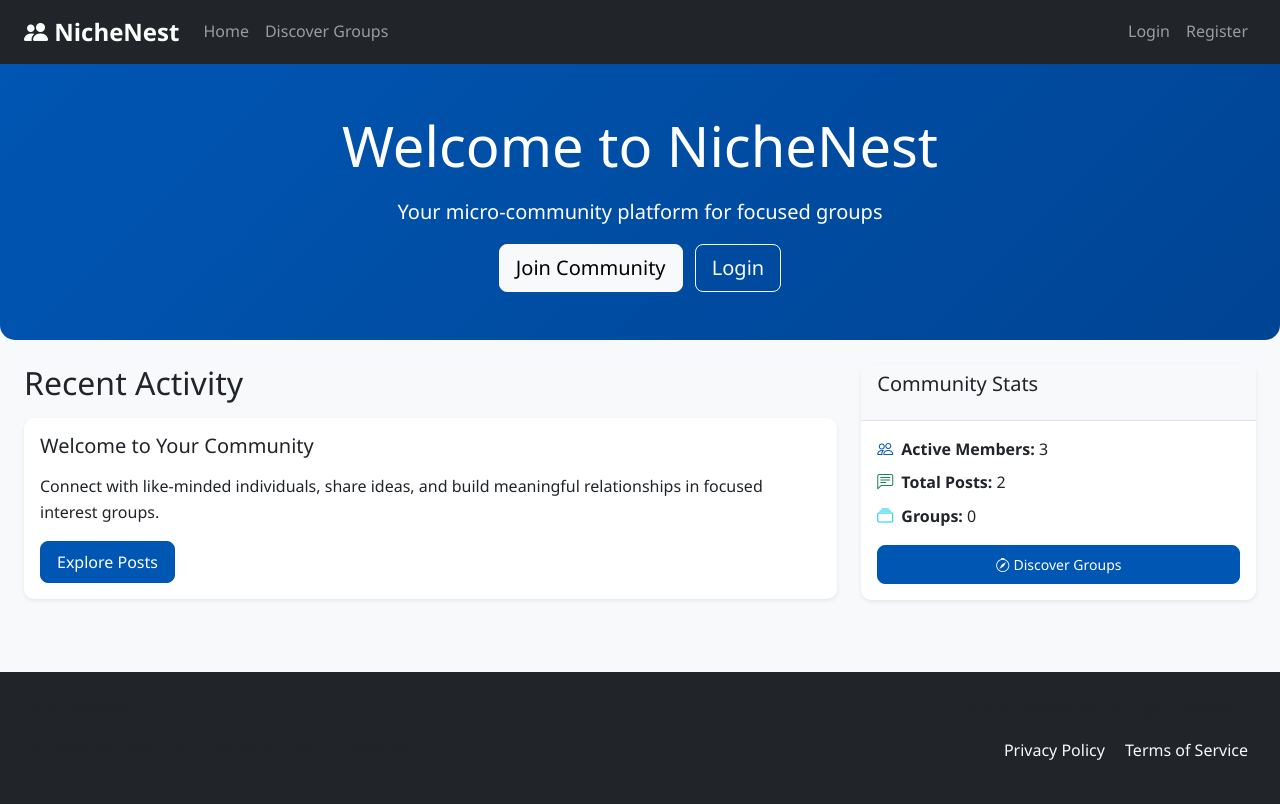
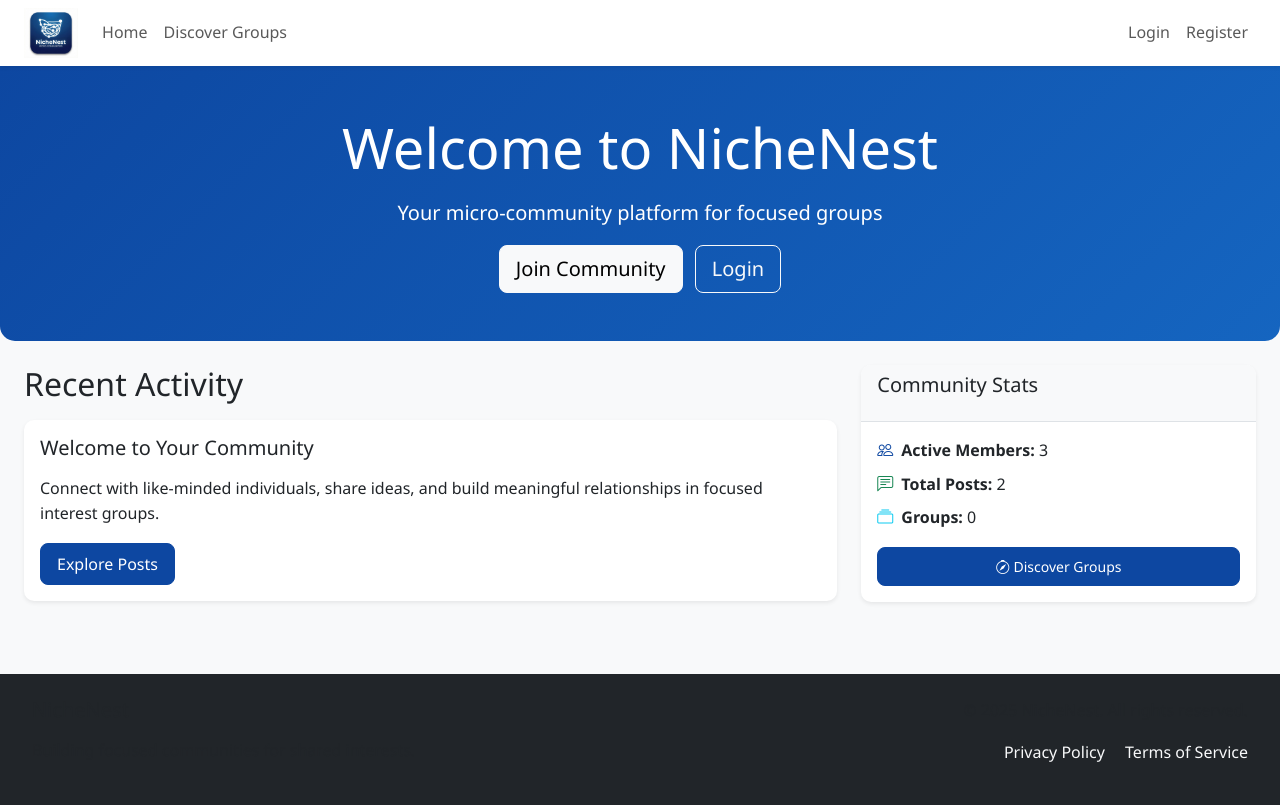
Before and after one commit to gustavocaldassouza/NicheNest, a PHP site: page /nichenest/public/index.php in a window 1280 px wide. Run offline with PHP 8.4, Linux system fonts and the light colour scheme; data comes from the database, SQL or seed files in the repository; data that the repository does not hold is empty.

Commit message:
Update design, logo, and favicon
- Replaced text logo with `public/images/logo.jpeg` in navbar.
- Added favicon using the same logo image.
- Updated `public/css/style.css` to use a deep blue color scheme (`#0d47a1`) matching the new logo.
- Changed navbar style to `navbar-light bg-white shadow-sm` for a cleaner look.
- Updated hero section gradient to match the new primary colors.

```diff
--- a/includes/header.php
+++ b/includes/header.php
@@ -24,16 +24,19 @@ if (!function_exists('getUnreadNotificationCount')) {
     <link href="https://cdn.jsdelivr.net/npm/bootstrap@5.3.0/dist/css/bootstrap.min.css" rel="stylesheet">
     <link rel="stylesheet" href="https://cdn.jsdelivr.net/npm/bootstrap-icons@1.10.0/font/bootstrap-icons.css">
 
+    <!-- Favicon -->
+    <link rel="icon" type="image/jpeg" href="/public/images/logo.jpeg">
+
     <!-- Custom CSS -->
     <link rel="stylesheet" href="/public/css/style.css">
 </head>
 
 <body>
     <a href="#main-content" class="visually-hidden-focusable btn btn-primary position-absolute" style="top: 10px; left: 10px; z-index: 9999;">Skip to main content</a>
-    <nav class="navbar navbar-expand-lg navbar-dark bg-dark" role="navigation" aria-label="Main navigation">
+    <nav class="navbar navbar-expand-lg navbar-light bg-white shadow-sm" role="navigation" aria-label="Main navigation">
         <div class="container">
-            <a class="navbar-brand fw-bold" href="/" aria-label="NicheNest home page">
-                <i class="bi bi-people-fill" aria-hidden="true"></i> NicheNest
+            <a class="navbar-brand fw-bold p-0" href="/" aria-label="NicheNest home page">
+                <img src="/public/images/logo.jpeg" alt="NicheNest" height="50" class="d-inline-block align-middle">
             </a>
 
             <button class="navbar-toggler" type="button"
--- a/public/css/style.css
+++ b/public/css/style.css
@@ -4,8 +4,8 @@
 
 :root {
     /* Primary Colors - Enhanced for better contrast */
-    --primary-color: #0056b3;        /* Darker blue for better contrast */
-    --primary-hover: #004494;        /* Even darker for hover states */
+    --primary-color: #0d47a1;        /* Deep blue matching the logo */
+    --primary-hover: #0a3578;        /* Even darker for hover states */
     --primary-light: #e3f2fd;        /* Light blue for backgrounds */
 
     /* Semantic Colors - WCAG AA compliant */
@@ -131,11 +131,11 @@ main .container {
 .navbar-brand {
     font-weight: 700;
     font-size: 1.5rem;
-    color: var(--text-white) !important;
+    /* Removed color override to allow image to show naturally and text to adapt if present */
 }
 
 .hero-section {
-    background: linear-gradient(135deg, var(--primary-color) 0%, var(--primary-hover) 100%);
+    background: linear-gradient(135deg, #0d47a1 0%, #1565c0 100%);
     border-radius: 0 0 15px 15px;
     color: var(--text-white) !important;
 }
```
Also changed, not shown: public/images/logo.jpeg (added).
